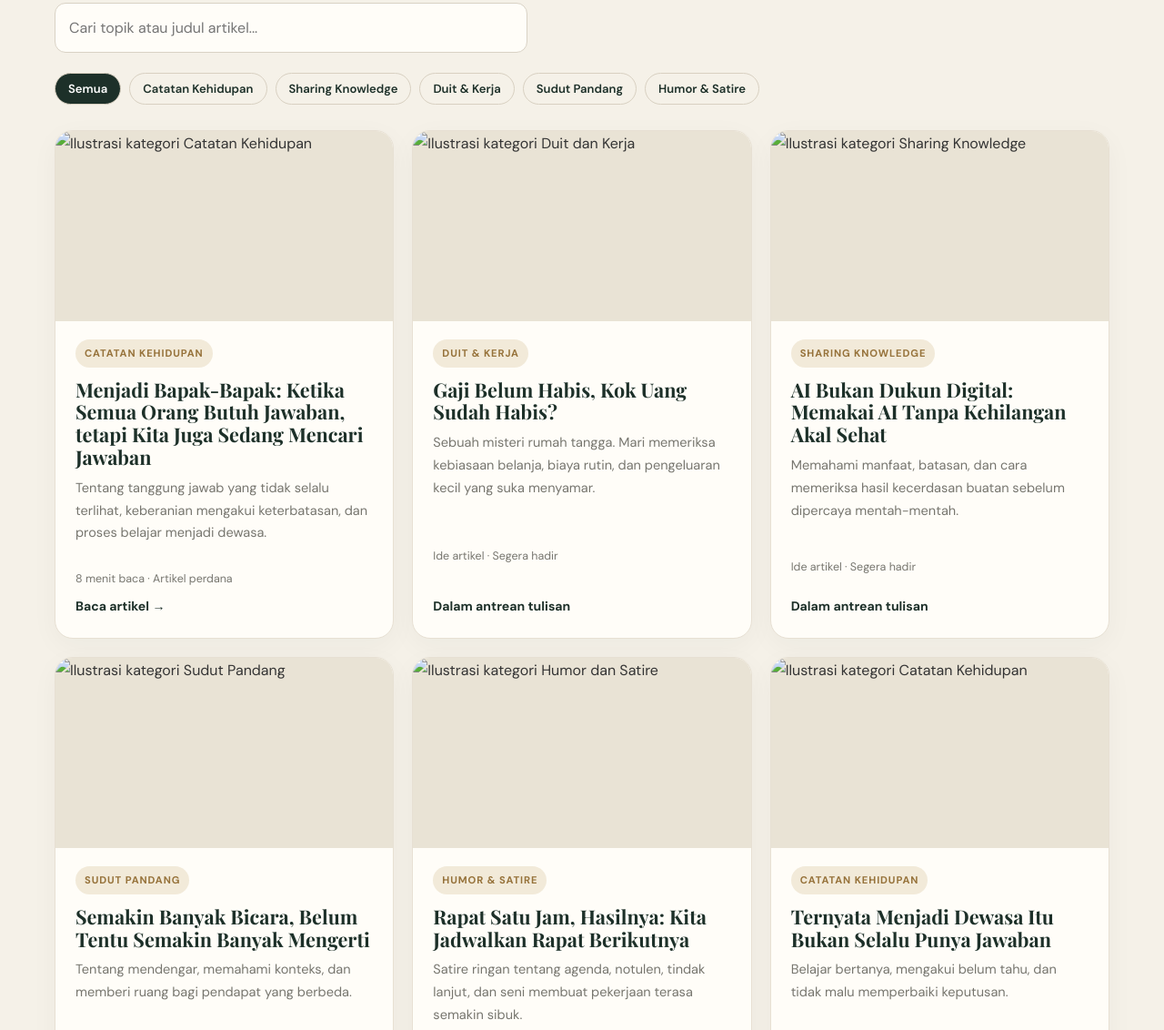
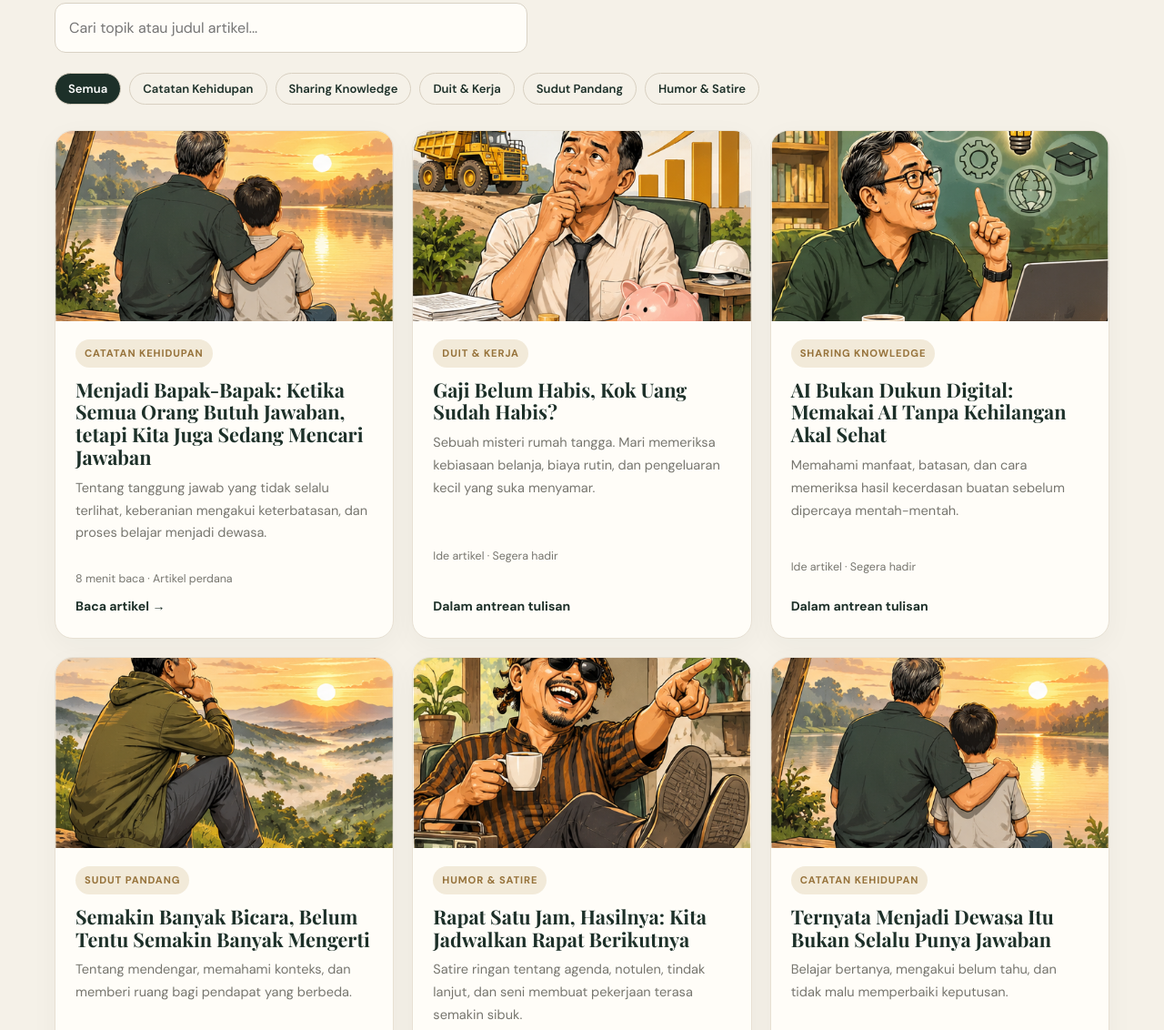
Before and after one commit to visjnoe08-tech/pakwkonline, a plain HTML site: page artikel.html in a window 1280 px wide. Shown: the part 669-1801 px from the top of the page at 91% size. Drawn offline with nearby package versions, Linux system fonts and the light colour scheme.

Commit message:
Update artikel.html

```diff
--- a/artikel.html
+++ b/artikel.html
@@ -8,17 +8,17 @@
 <section class="section"><div class="container"><div class="section-kicker">Perpustakaan cangkrukan</div><h2>Cari bacaanmu, Pak.</h2><div class="searchbar"><input id="articleSearch" type="search" placeholder="Cari topik atau judul artikel..." aria-label="Cari artikel"></div><div class="filters"><button class="filter active" data-filter="Semua">Semua</button><button class="filter" data-filter="Catatan Kehidupan">Catatan Kehidupan</button><button class="filter" data-filter="Sharing Knowledge">Sharing Knowledge</button><button class="filter" data-filter="Duit & Kerja">Duit & Kerja</button><button class="filter" data-filter="Sudut Pandang">Sudut Pandang</button><button class="filter" data-filter="Humor & Satire">Humor & Satire</button></div>
 <div class="article-grid">
 <article class="article-card" data-article data-category="Catatan Kehidupan">
-<img class="article-thumb" src="assets/06-catatan-kehidupan.png" alt="Ilustrasi kategori Catatan Kehidupan" loading="lazy" decoding="async"><span class="tag">Catatan kehidupan</span><h3>Menjadi Bapak-Bapak: Ketika Semua Orang Butuh Jawaban, tetapi Kita Juga Sedang Mencari Jawaban</h3><p>Tentang tanggung jawab yang tidak selalu terlihat, keberanian mengakui keterbatasan, dan proses belajar menjadi dewasa.</p><span class="meta">8 menit baca · Artikel perdana</span><a class="read-more" href="artikel-perdana.html">Baca artikel →</a></article>
+<img class="article-thumb" src="06-catatan-kehidupan.png" alt="Ilustrasi kategori Catatan Kehidupan" loading="lazy" decoding="async"><span class="tag">Catatan kehidupan</span><h3>Menjadi Bapak-Bapak: Ketika Semua Orang Butuh Jawaban, tetapi Kita Juga Sedang Mencari Jawaban</h3><p>Tentang tanggung jawab yang tidak selalu terlihat, keberanian mengakui keterbatasan, dan proses belajar menjadi dewasa.</p><span class="meta">8 menit baca · Artikel perdana</span><a class="read-more" href="artikel-perdana.html">Baca artikel →</a></article>
 <article class="article-card" data-article data-category="Duit & Kerja">
-<img class="article-thumb" src="assets/03-duit-dan-kerja.png" alt="Ilustrasi kategori Duit dan Kerja" loading="lazy" decoding="async"><span class="tag">Duit & kerja</span><h3>Gaji Belum Habis, Kok Uang Sudah Habis?</h3><p>Sebuah misteri rumah tangga. Mari memeriksa kebiasaan belanja, biaya rutin, dan pengeluaran kecil yang suka menyamar.</p><span class="meta">Ide artikel · Segera hadir</span><span class="read-more">Dalam antrean tulisan</span></article>
+<img class="article-thumb" src="03-duit-dan-kerja.png" alt="Ilustrasi kategori Duit dan Kerja" loading="lazy" decoding="async"><span class="tag">Duit & kerja</span><h3>Gaji Belum Habis, Kok Uang Sudah Habis?</h3><p>Sebuah misteri rumah tangga. Mari memeriksa kebiasaan belanja, biaya rutin, dan pengeluaran kecil yang suka menyamar.</p><span class="meta">Ide artikel · Segera hadir</span><span class="read-more">Dalam antrean tulisan</span></article>
 <article class="article-card" data-article data-category="Sharing Knowledge">
-<img class="article-thumb" src="assets/02-sharing-knowledge.png" alt="Ilustrasi kategori Sharing Knowledge" loading="lazy" decoding="async"><span class="tag">Sharing knowledge</span><h3>AI Bukan Dukun Digital: Memakai AI Tanpa Kehilangan Akal Sehat</h3><p>Memahami manfaat, batasan, dan cara memeriksa hasil kecerdasan buatan sebelum dipercaya mentah-mentah.</p><span class="meta">Ide artikel · Segera hadir</span><span class="read-more">Dalam antrean tulisan</span></article>
+<img class="article-thumb" src="02-sharing-knowledge.png" alt="Ilustrasi kategori Sharing Knowledge" loading="lazy" decoding="async"><span class="tag">Sharing knowledge</span><h3>AI Bukan Dukun Digital: Memakai AI Tanpa Kehilangan Akal Sehat</h3><p>Memahami manfaat, batasan, dan cara memeriksa hasil kecerdasan buatan sebelum dipercaya mentah-mentah.</p><span class="meta">Ide artikel · Segera hadir</span><span class="read-more">Dalam antrean tulisan</span></article>
 <article class="article-card" data-article data-category="Sudut Pandang">
-<img class="article-thumb" src="assets/04-sudut-pandang.png" alt="Ilustrasi kategori Sudut Pandang" loading="lazy" decoding="async"><span class="tag">Sudut pandang</span><h3>Semakin Banyak Bicara, Belum Tentu Semakin Banyak Mengerti</h3><p>Tentang mendengar, memahami konteks, dan memberi ruang bagi pendapat yang berbeda.</p><span class="meta">Ide artikel · Segera hadir</span><span class="read-more">Dalam antrean tulisan</span></article>
+<img class="article-thumb" src="04-sudut-pandang.png" alt="Ilustrasi kategori Sudut Pandang" loading="lazy" decoding="async"><span class="tag">Sudut pandang</span><h3>Semakin Banyak Bicara, Belum Tentu Semakin Banyak Mengerti</h3><p>Tentang mendengar, memahami konteks, dan memberi ruang bagi pendapat yang berbeda.</p><span class="meta">Ide artikel · Segera hadir</span><span class="read-more">Dalam antrean tulisan</span></article>
 <article class="article-card" data-article data-category="Humor & Satire">
-<img class="article-thumb" src="assets/05-humor-dan-satire.png" alt="Ilustrasi kategori Humor dan Satire" loading="lazy" decoding="async"><span class="tag">Humor & satire</span><h3>Rapat Satu Jam, Hasilnya: Kita Jadwalkan Rapat Berikutnya</h3><p>Satire ringan tentang agenda, notulen, tindak lanjut, dan seni membuat pekerjaan terasa semakin sibuk.</p><span class="meta">Ide artikel · Segera hadir</span><span class="read-more">Dalam antrean tulisan</span></article>
+<img class="article-thumb" src="05-humor-dan-satire.png" alt="Ilustrasi kategori Humor dan Satire" loading="lazy" decoding="async"><span class="tag">Humor & satire</span><h3>Rapat Satu Jam, Hasilnya: Kita Jadwalkan Rapat Berikutnya</h3><p>Satire ringan tentang agenda, notulen, tindak lanjut, dan seni membuat pekerjaan terasa semakin sibuk.</p><span class="meta">Ide artikel · Segera hadir</span><span class="read-more">Dalam antrean tulisan</span></article>
 <article class="article-card" data-article data-category="Catatan Kehidupan">
-<img class="article-thumb" src="assets/06-catatan-kehidupan.png" alt="Ilustrasi kategori Catatan Kehidupan" loading="lazy" decoding="async"><span class="tag">Catatan kehidupan</span><h3>Ternyata Menjadi Dewasa Itu Bukan Selalu Punya Jawaban</h3><p>Belajar bertanya, mengakui belum tahu, dan tidak malu memperbaiki keputusan.</p><span class="meta">Ide artikel · Segera hadir</span><span class="read-more">Dalam antrean tulisan</span></article>
+<img class="article-thumb" src="06-catatan-kehidupan.png" alt="Ilustrasi kategori Catatan Kehidupan" loading="lazy" decoding="async"><span class="tag">Catatan kehidupan</span><h3>Ternyata Menjadi Dewasa Itu Bukan Selalu Punya Jawaban</h3><p>Belajar bertanya, mengakui belum tahu, dan tidak malu memperbaiki keputusan.</p><span class="meta">Ide artikel · Segera hadir</span><span class="read-more">Dalam antrean tulisan</span></article>
 </div><p id="noResults" hidden style="color:var(--muted);padding:25px 0">Durung ketemu, Pak. Coba kata kunci atau kategori lain.</p></div></section></main>
 <script>document.addEventListener('input',()=>{const cards=[...document.querySelectorAll('[data-article]')];const visible=cards.filter(c=>!c.hidden).length;const n=document.querySelector('#noResults');if(n)n.hidden=visible!==0})</script>
 
```
